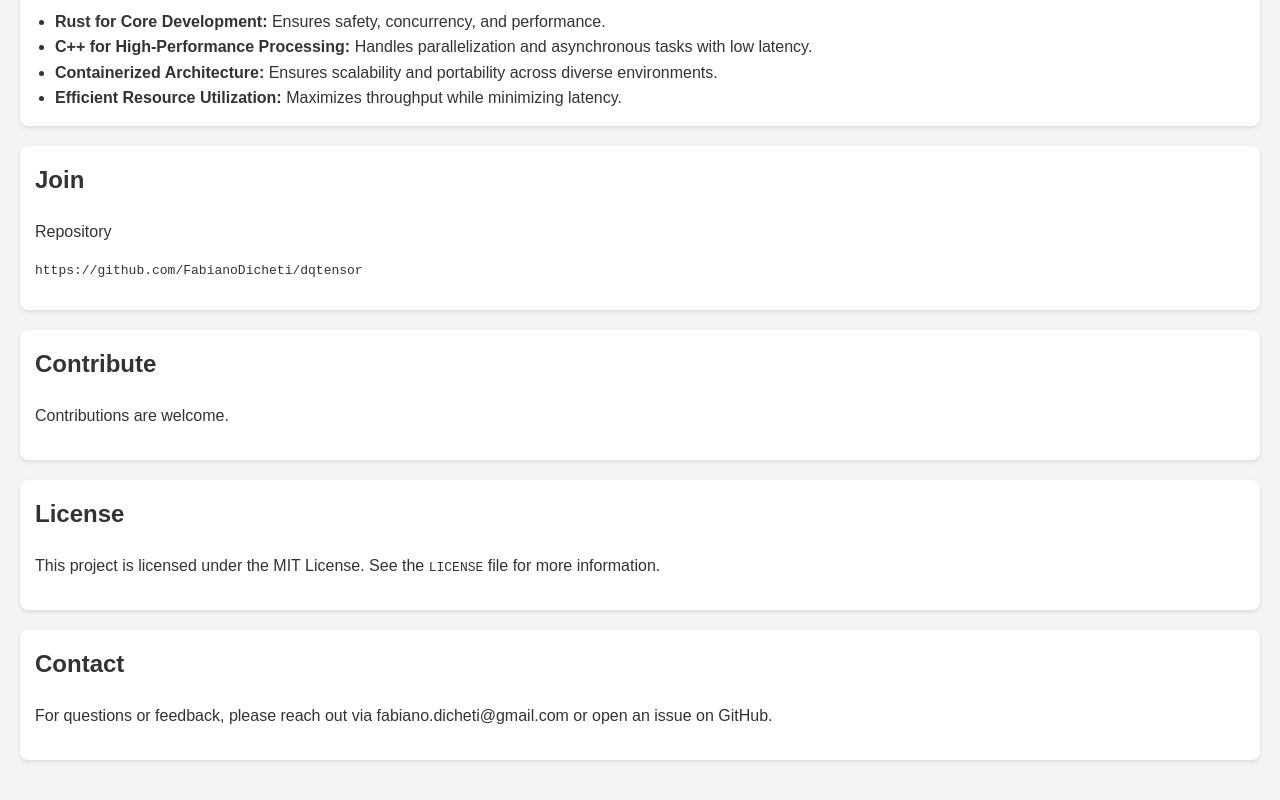
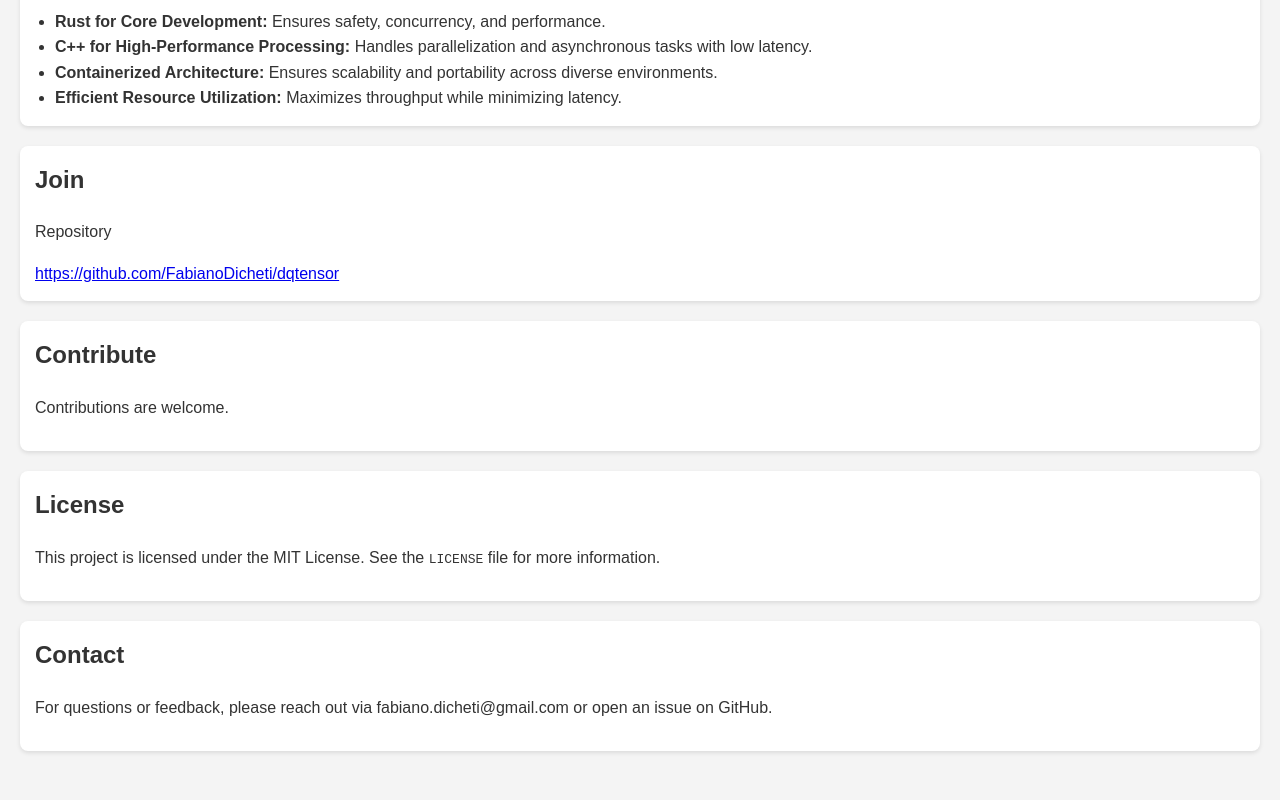
Before and after one commit to FabianoDicheti/dqtensor, a plain HTML site: page docs/index.html in a window 1280 px wide. Shown: the part 2319-3119 px from the top of the page. Drawn offline with Linux system fonts and the light colour scheme.

Commit message:
url link in docs

```diff
--- a/docs/index.html
+++ b/docs/index.html
@@ -87,7 +87,7 @@
         <section id="get-started">
             <h2>Join</h2>
             <p>Repository</p>
-            <pre><code>https://github.com/FabianoDicheti/dqtensor</code></pre>
+            <a href="https://github.com/FabianoDicheti/dqtensor" target="_blank">https://github.com/FabianoDicheti/dqtensor</a>
         </section>
 
         <section id="contribute">
```
